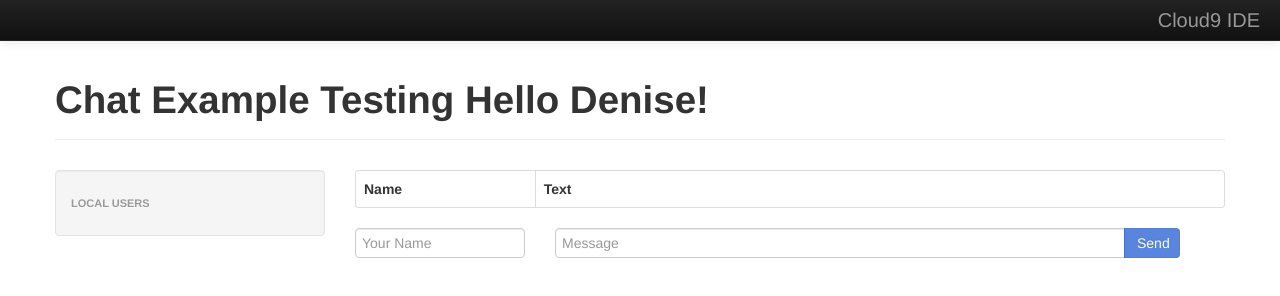
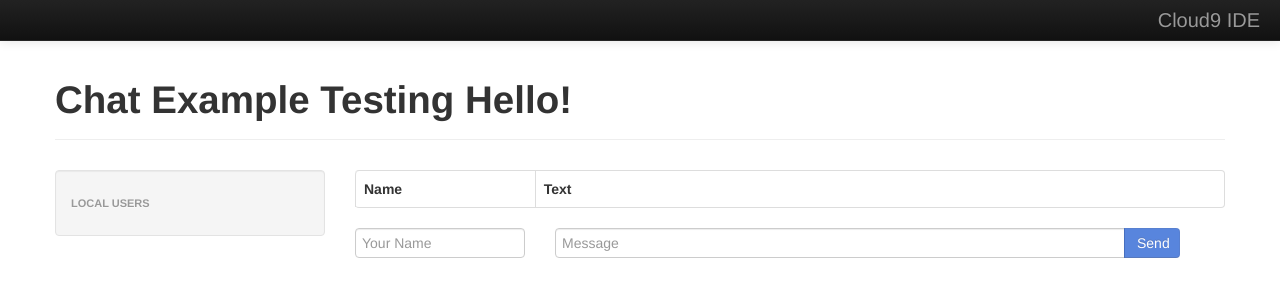
Before and after one commit to pbhatt17/nodetest, a website: page client/index.html in a window 1280 px wide. Drawn offline with nearby package versions, Linux system fonts and the light colour scheme; no server answers.

Commit message:
Update index.html

```diff
--- a/client/index.html
+++ b/client/index.html
@@ -55,7 +55,7 @@
         </div>
       </div>
       <div class="page-header">
-        <h1>Chat Example Testing Hello Denise!</h1>
+        <h1>Chat Example Testing Hello!</h1>
       </div>
       <div class="row">
         <div class="span3">
```
